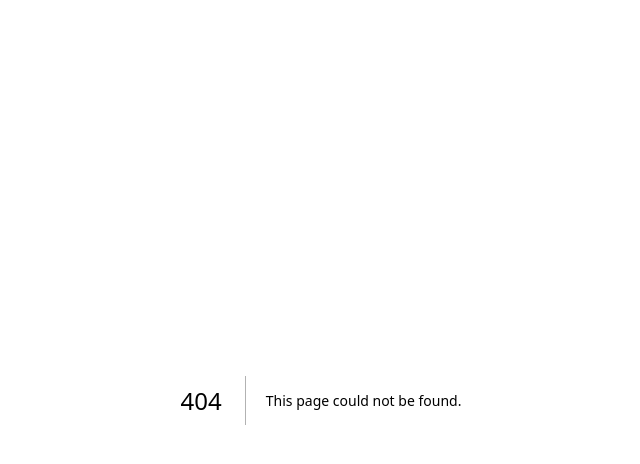
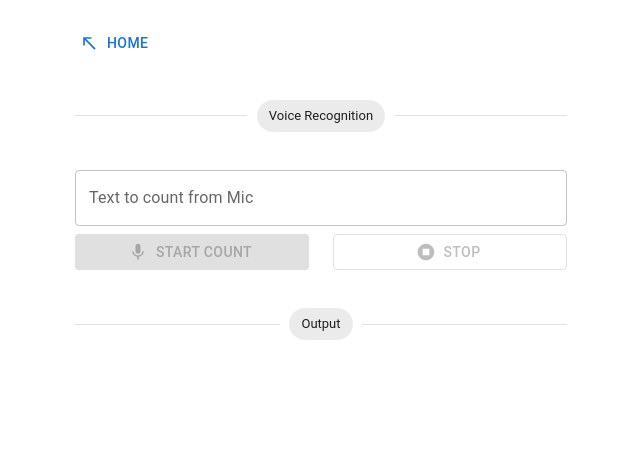
Before and after one commit to Weiyuan-Lane/web-speech-api, a Next.js app: page /detect-sound/count in a window 1280 px wide. Before the commit this address had no page. Shown: the top 464 px of the page, without its empty margins (319-959 px from the left). Built offline with nearby package versions, Linux system fonts and the light colour scheme.

Commit message:
[Feature] Counter feature

```diff
--- /dev/null
+++ b/app/detect-sound/count/page.tsx
@@ -0,0 +1,249 @@
+"use client";
+
+import {
+  engageSpeechRecognition,
+} from '../../../components/dom-web-speech';
+import {
+  useState,
+  useEffect,
+} from 'react';
+import {
+  // Card,
+  // CardActionArea,
+  // CardContent,
+  // CardMedia,
+  // CardActions,
+  Typography,
+  Button,
+  Grid2 as Grid,
+  Box,
+  Divider,
+  Chip,
+  CircularProgress,
+  TextField,
+  Snackbar
+} from '@mui/material';
+import Grow, { GrowProps } from '@mui/material/Grow';
+import NorthWestIcon from '@mui/icons-material/NorthWest';
+import MicIcon from '@mui/icons-material/Mic';
+import StopCircleIcon from '@mui/icons-material/StopCircle';
+import Link from 'next/link';
+import { useSearchParams } from 'next/navigation'
+
+function GrowTransition(props: GrowProps) {
+  return <Grow {...props} />;
+}
+
+let globalCountingState = false;
+
+export default function Count() {
+  const searchParams = useSearchParams();
+  const query = searchParams.get('q');
+
+  const [queryText, setQueryText] = useState(query || '');
+  const [countOngoing, setCountOngoing] = useState(false);
+  const [count, setCount] = useState(0);
+  const [speechRecognitionEntity, setSpeechRecognitionEntity] = useState<SpeechRecognition>();
+  const [snackBarOpen, setSnackbarOpen] = useState(false);
+  const [snackBarText, setSnackbarText] = useState('');
+
+  useEffect(() => {
+    globalCountingState = countOngoing;
+    return () => {};
+  }, [countOngoing]);
+
+  useEffect(() => {
+    return () => {
+      if (speechRecognitionEntity){
+        speechRecognitionEntity.stop();
+      }
+    };
+  }, []);
+
+  const handleSnackbarClose = () => {
+    setSnackbarOpen(false);
+  };
+
+  const startCounting = () => {
+    if (countOngoing) {
+      return;
+    }
+
+    setCount(0);
+    setCountOngoing(true);
+    startSpeechRecognition();
+  }
+
+  const stopCounting = () => {
+    if (speechRecognitionEntity){
+      speechRecognitionEntity.stop();
+      setSpeechRecognitionEntity(undefined);
+    }
+
+    if (!countOngoing) {
+      return;
+    }
+
+    setCountOngoing(false);
+  }
+
+  const setQueryTextWrapper = (event: React.ChangeEvent<HTMLInputElement>) => {
+    setQueryText(event.target.value);
+    setCount(0);
+  };
+
+  const startSpeechRecognition = () => {
+    let currentCount = 0;
+    const setValueCallback = (result: string, _: number) => {
+      if (result === 'stop') {
+        setCountOngoing(false);
+        return;
+      }
+
+      const regex = new RegExp(`\\b${queryText}\\b`, 'gi');
+      const matches = result.match(regex);
+      currentCount += matches ? matches.length : 0;
+      setCount(currentCount);
+      setSnackbarText(`You said: "${result}"`);
+      setSnackbarOpen(true);
+    };
+    const endCallback = () => {
+      if (globalCountingState) {
+        setSpeechRecognitionEntity(engageSpeechRecognition(setValueCallback, endCallback));
+      }
+    };
+
+    setSpeechRecognitionEntity(engageSpeechRecognition(setValueCallback, endCallback));
+  };
+
+  return (
+    <div>
+      <main>
+        <Box sx={{
+          mx: 'auto',
+          paddingTop: '25px',
+          paddingLeft: '10px',
+          paddingRight: '10px',
+          width: '100%',
+          '@media (min-width: 769px)' : {
+            width: '80%'
+          },
+          '@media (min-width: 1025px)' : {
+            width: '60%'
+          },
+          '@media (min-width: 1201px)' : {
+            width: '40%'
+          }
+        }}>
+          <Grid container rowSpacing={1}>
+            <Grid size={12}>
+              <Button startIcon={<NorthWestIcon/>}>
+                <Link href="/">Home</Link>
+              </Button>
+            </Grid>
+
+            <Grid size={12}>
+              <Divider
+                style={{ paddingTop: '30px', paddingBottom: '30px' }}>
+                <Chip label="Voice Recognition" />
+              </Divider>
+            </Grid>
+
+            <Grid size={12}>
+              <TextField
+                fullWidth
+                label="Text to count from Mic"
+                value={queryText}
+                disabled={countOngoing}
+                onChange={setQueryTextWrapper}
+              />
+            </Grid>
+
+            <Grid container size={12} spacing={3}>
+              <Grid size={6}>
+                <Button
+                  variant="contained"
+                  fullWidth
+                  startIcon={<MicIcon/>}
+                  disabled={!queryText || countOngoing}
+                  onClick={startCounting}
+                >
+                  Start Count
+                </Button>
+              </Grid>
+              <Grid size={6}>
+                <Button
+                  variant="outlined"
+                  fullWidth
+                  color="error"
+                  startIcon={<StopCircleIcon/>}
+                  disabled={!countOngoing}
+                  onClick={stopCounting}
+                >
+                  Stop
+                </Button>
+              </Grid>
+            </Grid>
+
+            <Grid size={12}>
+              <Divider
+                style={{ paddingTop: '30px', paddingBottom: '30px' }}>
+                <Chip label="Output" />
+              </Divider>
+            </Grid>
+
+            { countOngoing &&
+              <>
+                <Grid container size={12} spacing={1}>
+                  <Grid size={5} container justifyContent="flex-end">
+                    <CircularProgress/>
+                  </Grid>
+                  <Grid
+                    size={7}
+                    container
+                    direction="row"
+                    justifyContent="flex-start"
+                    alignItems="center"
+                  >
+                    It&apos;s counting. Say something!
+                  </Grid>
+                </Grid>
+                <Grid size={12}>
+                  <Divider style={{ paddingBottom: '30px', marginBottom: '30px' }}></Divider>
+                </Grid>
+              </>
+            }
+
+            { (countOngoing || count > 0) &&
+              <Grid
+                container
+                size={12}
+                spacing={1}
+                direction="row"
+                justifyContent="flex-start"
+                alignItems="center"
+              >
+                <Typography
+                  variant="body1"
+                  sx={{ color: 'text.secondary' }}
+                  style={{ width: '100%', textAlign: 'center' }}
+                >
+                  The word <b>&apos;{queryText}&apos;</b> was said <b>{count}</b> times.
+                </Typography>
+              </Grid>
+            }
+          </Grid>
+        </Box>
+
+        <Snackbar
+          open={snackBarOpen}
+          onClose={handleSnackbarClose}
+          TransitionComponent={GrowTransition}
+          message={snackBarText}
+          key={GrowTransition.name}
+          autoHideDuration={1200}
+        />
+      </main>
+    </div>
+  )
+}
--- a/app/detect-sound/page.tsx
+++ b/app/detect-sound/page.tsx
@@ -1,7 +1,7 @@
 "use client";
 
 import { engageSpeechRecognition } from '../../components/dom-web-speech';
-import { useState } from 'react';
+import { useState, useEffect } from 'react';
 import {
   Card,
   CardActionArea,
@@ -16,25 +16,57 @@ import {
   Chip,
   Tooltip,
   CircularProgress,
-  TextField
+  TextField,
+  Snackbar
 } from '@mui/material';
+import Grow, { GrowProps } from '@mui/material/Grow';
 import MicIcon from '@mui/icons-material/Mic';
 import NorthWestIcon from '@mui/icons-material/NorthWest';
 import Link from 'next/link';
 import supportedBrowserImage from './supported-browsers-06-10-2024.png';
 
+function GrowTransition(props: GrowProps) {
+  return <Grow {...props} />;
+}
+
 export default function DetectSound() {
   const [ongoingSpeechRecognition, setOngoingSpeechRecognition] = useState(false);
   const [detectedText, setDetectedText] = useState('');
   const [confidence, setConfidence] = useState(0);
+  const [snackBarOpen, setSnackbarOpen] = useState(false);
+  const [speechRecognitionEntity, setSpeechRecognitionEntity] = useState<SpeechRecognition>();
+
+  useEffect(() => {
+    return () => {
+      if (speechRecognitionEntity){
+        speechRecognitionEntity.stop();
+      }
+    };
+  }, []);
 
   const startSpeechRecognition = () => {
+    let loaded = false;
     setOngoingSpeechRecognition(true);
-    engageSpeechRecognition((result: string, confidence: number) => {
+    const setValueCallback = (result: string, confidence: number) => {
+      loaded = true;
       setDetectedText(result);
       setConfidence(confidence);
       setOngoingSpeechRecognition(false);
-    });
+    };
+    const endCallback = () => {
+      if (!loaded) {
+        setSpeechRecognitionEntity(engageSpeechRecognition(setValueCallback, endCallback));
+        setSnackbarOpen(true);
+      } else {
+        setSpeechRecognitionEntity(undefined);
+      }
+    };
+
+    setSpeechRecognitionEntity(engageSpeechRecognition(setValueCallback, endCallback));
+  };
+
+  const handleSnackbarClose = () => {
+    setSnackbarOpen(false);
   };
 
   return (
@@ -135,6 +167,22 @@ export default function DetectSound() {
                 </Grid>
               </Grid>
             }
+            { !ongoingSpeechRecognition && detectedText &&
+              <Grid container size={12}>
+                <Button fullWidth variant="outlined">
+                  <Link
+                    href={{
+                      pathname: '/detect-sound/count',
+                      query: {
+                        q: detectedText
+                      }
+                    }}
+                  >
+                    Try our counting function
+                  </Link>
+                </Button>
+              </Grid>
+            }
 
             <Grid size={12}>
               <Divider
@@ -167,6 +215,15 @@ export default function DetectSound() {
             </Grid>
           </Grid>
         </Box>
+
+        <Snackbar
+          open={snackBarOpen}
+          onClose={handleSnackbarClose}
+          TransitionComponent={GrowTransition}
+          message='Speech not recognised. Try again!'
+          key={GrowTransition.name}
+          autoHideDuration={1200}
+        />
       </main>
     </div>
   )
--- a/app/page.tsx
+++ b/app/page.tsx
@@ -51,7 +51,7 @@ export default function Home() {
             <Grid size={12}>
               <Divider
                 style={{ paddingTop: '30px', paddingBottom: '30px' }}>
-                <Chip label="Voice Recognition" />
+                <Chip label="Voice Recognition - Detect spoken word" />
               </Divider>
             </Grid>
 
@@ -66,6 +66,25 @@ export default function Home() {
                 <Link href="/detect-sound">Say a word, and see the API detect it!</Link>
               </Button>
             </Grid>
+
+            <Grid size={12}>
+              <Divider
+                style={{ paddingTop: '30px', paddingBottom: '30px' }}>
+                <Chip label="Voice Recognition - Count spoken word" />
+              </Divider>
+            </Grid>
+
+            <Grid
+              size={12}
+              container
+              display="flex"
+              justifyContent="center"
+              alignItems="center"
+            >
+              <Button variant="outlined">
+                <Link href="/detect-sound/count">Count words mentioned from your mic!</Link>
+              </Button>
+            </Grid>
           </Grid>
         </Box>
       </main>
--- a/components/dom-web-speech.tsx
+++ b/components/dom-web-speech.tsx
@@ -19,9 +19,12 @@ if (typeof window !== 'undefined') {
   SpeechRecognitionEventApi = (window.SpeechRecognitionEvent || window.webkitSpeechRecognitionEvent);
 }
 
-export type engageSpeechRecognitionCallback = (result: string, confidence: number) => void;
+export type engageSpeechRecognitionCallbackType = (result: string, confidence: number) => void;
 
-function engageSpeechRecognition(callback: engageSpeechRecognitionCallback) {
+function engageSpeechRecognition(
+  callback: engageSpeechRecognitionCallbackType,
+  endCallback: () => void
+): SpeechRecognition {
   const recognition = new SpeechRecognitionApi();
   recognition.continuous = false;
   recognition.interimResults = false;
@@ -33,10 +36,11 @@ function engageSpeechRecognition(callback: engageSpeechRecognitionCallback) {
   };
 
   recognition.onspeechend = () => {
-    recognition.stop();
+    endCallback();
   };
 
   recognition.start();
+  return recognition;
 }
 
 export {
```
Also changed, not shown: 126 other files (tests, documents, lock files or other folders).
